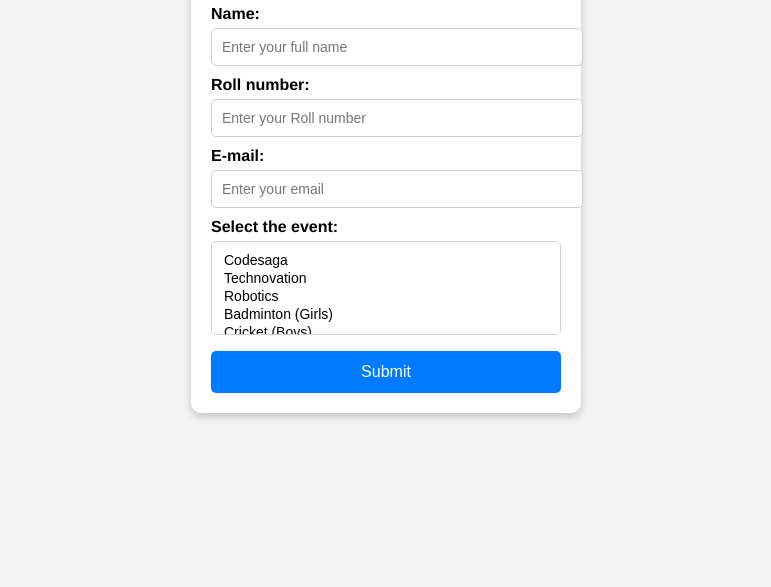
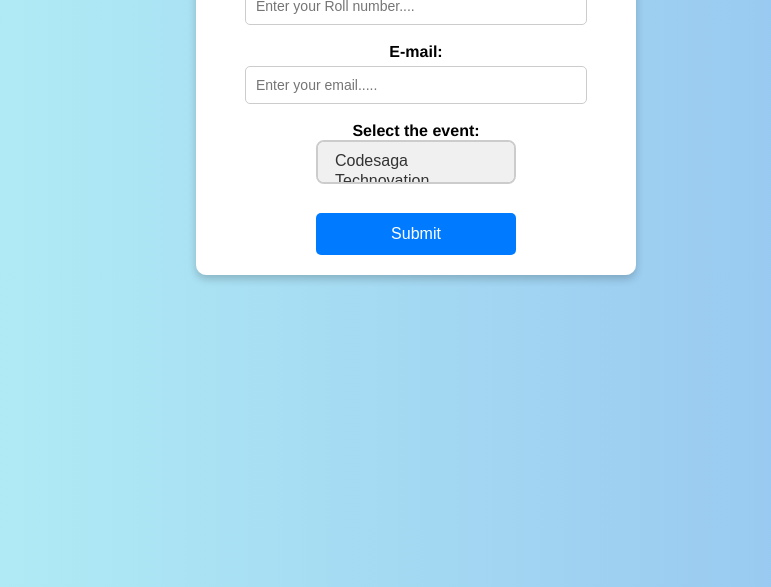
Before and after one commit to berwincr/events_registration, a plain HTML site: page register.html in a window 1280 px wide. Shown: the part 235-822 px from the top of the page, without its empty margins (254-1025 px from the left). Before the commit the page ends 800 px from the top, so only its background shows below. Drawn offline with Linux system fonts and the light colour scheme.

Commit message:
Update register.html

```diff
--- a/register.html
+++ b/register.html
@@ -3,40 +3,41 @@
 <head>
     <meta charset="UTF-8">
     <meta name="viewport" content="width=device-width, initial-scale=1.0">
-    <title>Registration Form</title>
+    <title>Registration form</title>
     <style>
          body {
             font-family: 'Franklin Gothic Medium', 'Arial Narrow', Arial, sans-serif;
-            background-color: #f4f4f4;
-            display: flex;
+            background:linear-gradient(to right,#b7f5f6,#92bfef );
+            display:block;
             justify-content: center;
             align-items: center;
             height: 100vh;
             margin: 0;
         }
 
+
         .regform {
+            display:inline-block;
+            margin-left:450px;
+            margin-top:30px;
+            align-items:center;
+            justify-content:center;
             background: white;
             padding: 20px;
             border-radius: 10px;
             box-shadow: 0px 4px 8px rgba(0, 0, 0, 0.2);
-            width: 350px;
+            width: 400px;
+            text-align: center;
         }
 
         h3 {
+            margin-left:10px;
             text-align: center;
-            font-size: 22px;
-            margin-bottom: 20px;
+            font-size: 22px
         }
 
-        label {
-            display: block;
-            margin-top: 10px;
-            text-align: left;
-        }
-
-        input, select {
-            width: 100%;
+        input{
+            width: 80%;
             padding: 10px;
             margin-top: 5px;
             border: 1px solid #ccc;
@@ -46,10 +47,21 @@
 
         select {
             cursor: pointer;
+            appearance: none;
+            background-color: #f0f0f0;
+            color: #333;
+            padding: 10px 15px;
+            border: 2px solid #ccc;
+            border-radius: 8px;
+            font-size: 16px;
+            outline: none;
+            cursor: pointer;
+            transition: border-color 0.3s ease, box-shadow 0.3s ease;
+            width: 200px;
             }
 
         button {
-            width: 100%;
+            width: 50%;
             padding: 12px;
             background-color: #007bff;
             color: white;
@@ -57,50 +69,38 @@
             border-radius: 5px;
             font-size: 16px;
             cursor: pointer;
-            margin-top: 15px;
+            margin-top: 10px;
             transition: 0.3s;
         }
 
         button:hover {
             background-color: #0056b3;
         }
+
+
     </style>
-</head>
     <body>
-
+        <h3 style="text-align:center; font-family:'Franklin Gothic Medium', 'Arial Narrow', Arial, sans-serif;"><b>REGISTRATION FORM</b></h3>
         <div class="regform">
-        <h3><b>REGISTRATION FORM</b></h3>
         <form>
-            <label for="name"><b>Name:</b></label>
-            <input type="text" id="name" name="name" placeholder="Enter your full name" required>
-
-            <label for="rollnum"><b>Roll number:</b></label>
-            <input type="number" id="rollnum" name="rollnum" placeholder="Enter your Roll number" required>
-
-            <label for="email"><b>E-mail:</b></label>
-            <input type="email" id="email" name="email" placeholder="Enter your email" required>
-
-            <label for="events"><b>Select the event:</b></label>
-            <select name="events" id="events" multiple>
+            <label for="name"><b>Name:</b></label><br>
+            <input type="text" id="name" name="name" placeholder="Enter your full name...." required><br><br>
+            <label for="rollnum"><b>Roll number:</b></label><br>
+            <input type="number" id="rollnum" name="rollnum" pattern:[0-9]{10} placeholder="Enter your Roll number...." required><br><br>
+            <label for="email"><b>E-mail:</b></label><br>
+            <input type="text" id="email" name="email" placeholder="Enter your email....." required><br><br>
+            <label for="events"><b>Select the event:</b></label><br>
+            <select name="events" size="1" multiple>
                 <option value="Codesaga">Codesaga</option>
                 <option value="Technovation">Technovation</option>
                 <option value="Robotics">Robotics</option>
-                <option value="Badminton(girls)">Badminton (Girls)</option>
-                <option value="Cricket(boys)">Cricket (Boys)</option>
-            </select>
-            <button type="submit">Submit</button>
+                <option value="Badminton(girls)">Badminton(girls)</option>
+                <option value="Cricket(boys)">Cricket(boys)</option>
+            </select><br><br>
 
-<script>
-    document.querySelector("form").addEventListener("submit", function(event) {
-        if (this.checkValidity()) {
-            event.preventDefault();
-            alert("Registered successfully!");
-        }
-    });
-</script>
+            <button value="submit" onclick="alert('Registered successfully')">Submit</button>
 
         </form>
         </div>
-
     </body>
     </html>
```
Lines whose indentation alone changed are shown as unchanged.
